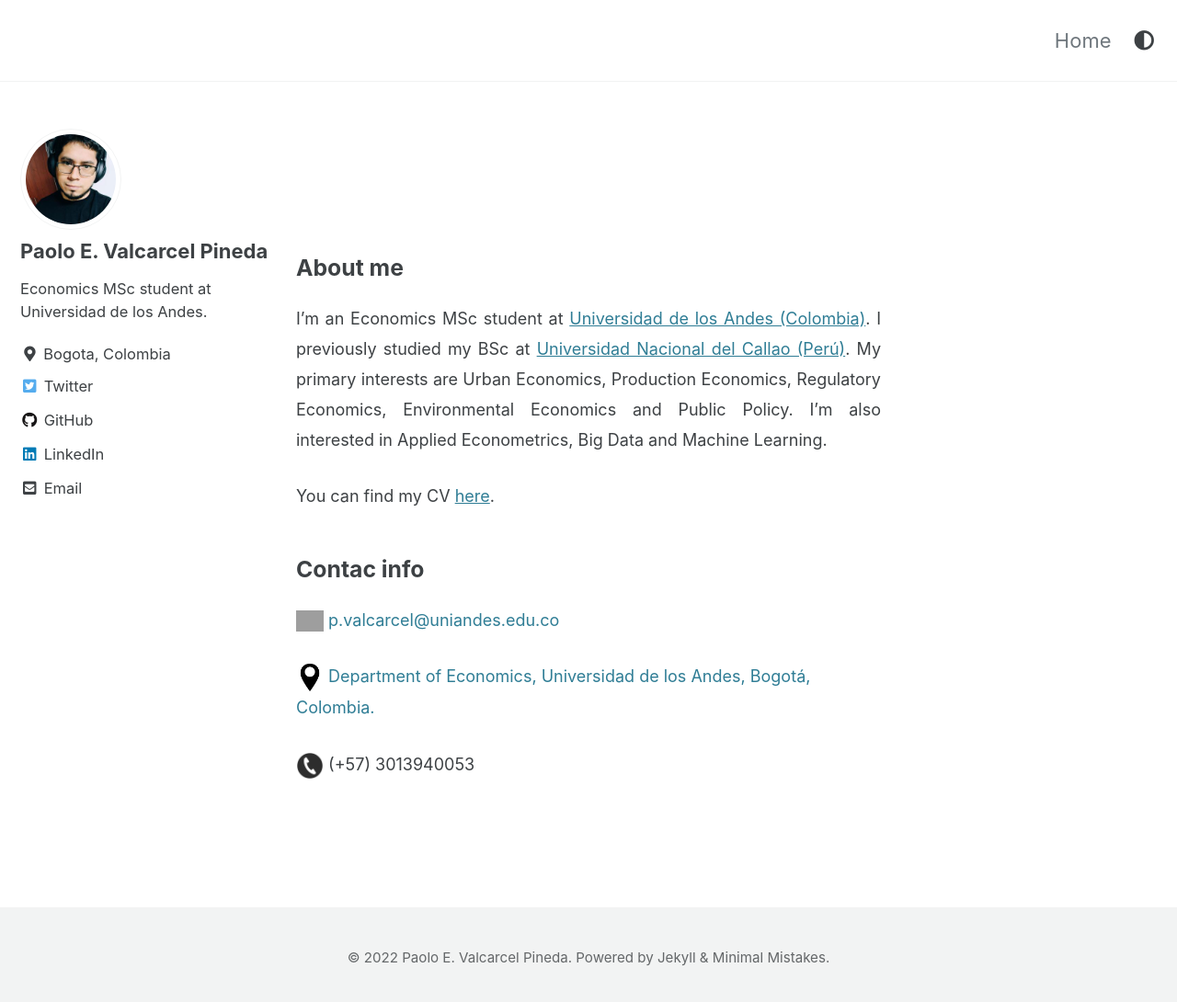
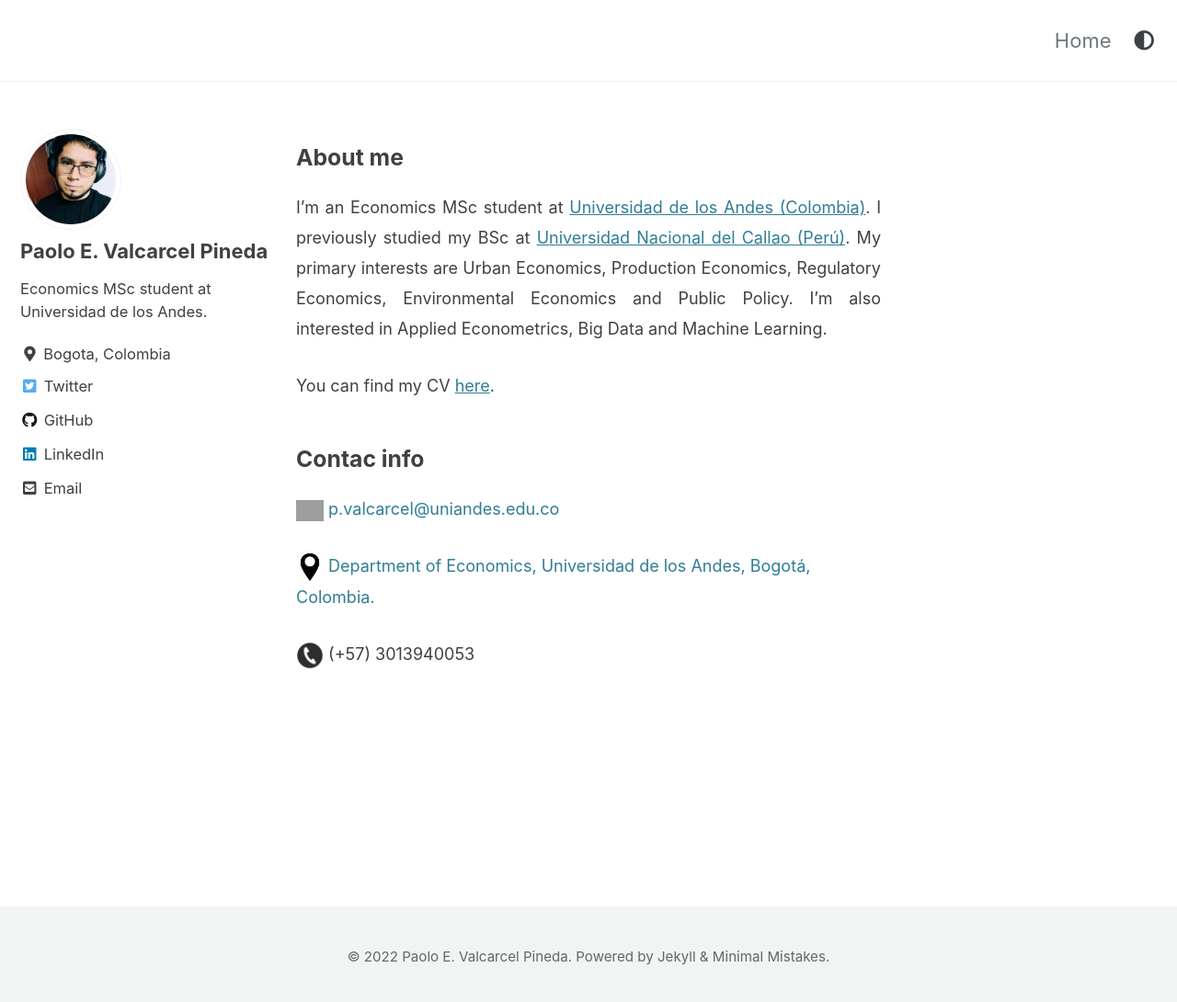
Before and after one commit to PaoloValcarcel/paolovalcarcel.github.io, a Jekyll site: the page built from index.html, in a window 1280 px wide and 1097 px high. Shown: the top 1090 px of the window at 92% size. Built offline with Jekyll 4.4.1, drawn with Linux system fonts in a browser that asks for light colours; cached includes are drawn as plain includes; grey boxes are pictures that could not be loaded.

Commit message:
quit header

```diff
--- a/index.html
+++ b/index.html
@@ -5,9 +5,9 @@ author_profile: true
 
 <!------------- Panel de la derecha ------------->
 <div class="col-sm-8">
-    <p><br> </br> <!--- Agrega lineas en blanco ---></p>
+    <!-- <p><br> </br> </p> -->
     <div id="about-me" class="section level3">
-    <h3>About me</h3>
+    <h3 style="margin: 0px !important;">About me</h3>
     <p align="justify"><font size="4">
       I’m an Economics MSc student at <a href="https://economia.uniandes.edu.co/">Universidad de los Andes (Colombia)</a>.
       I previously studied my BSc at <a href="https://fce.unac.edu.pe/">Universidad Nacional del Callao (Perú)</a>.
```
